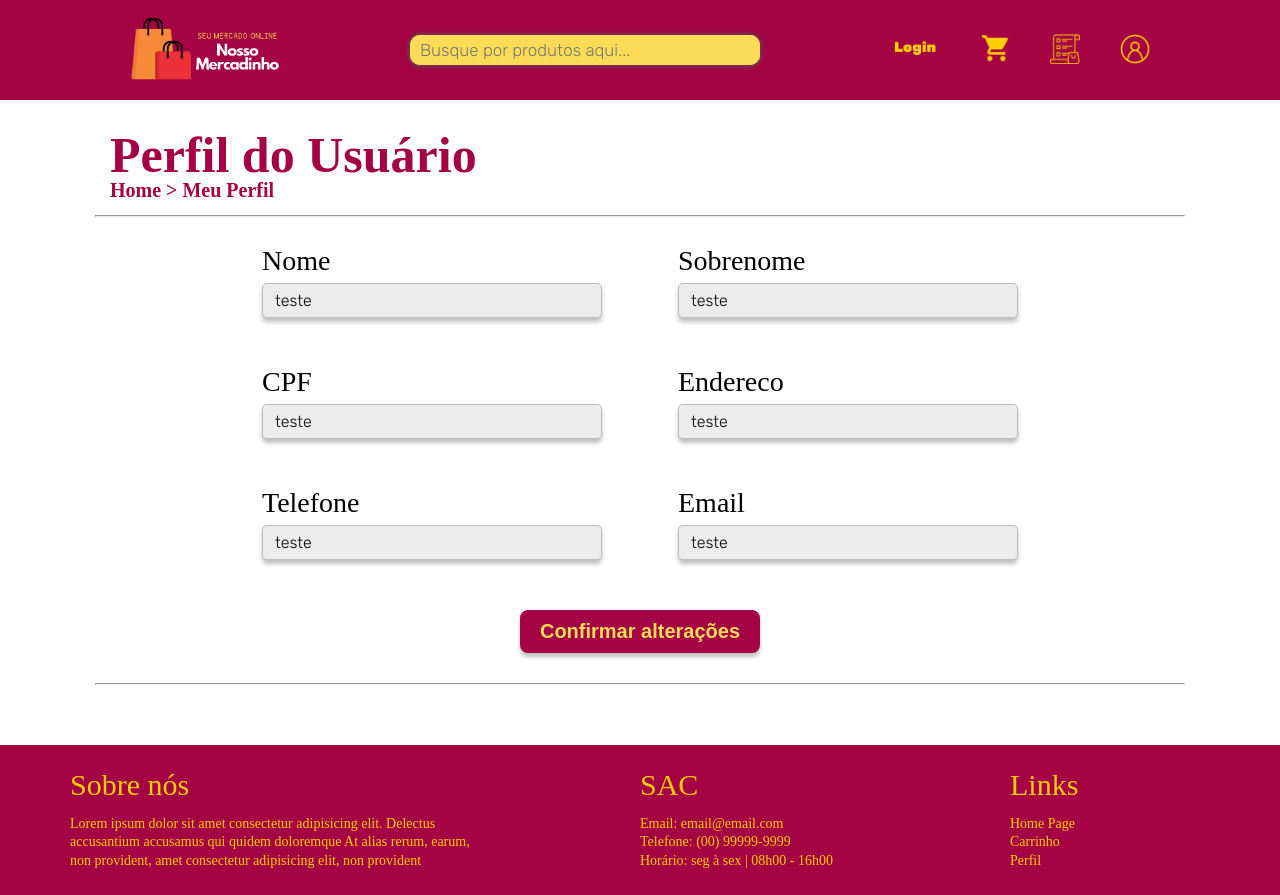
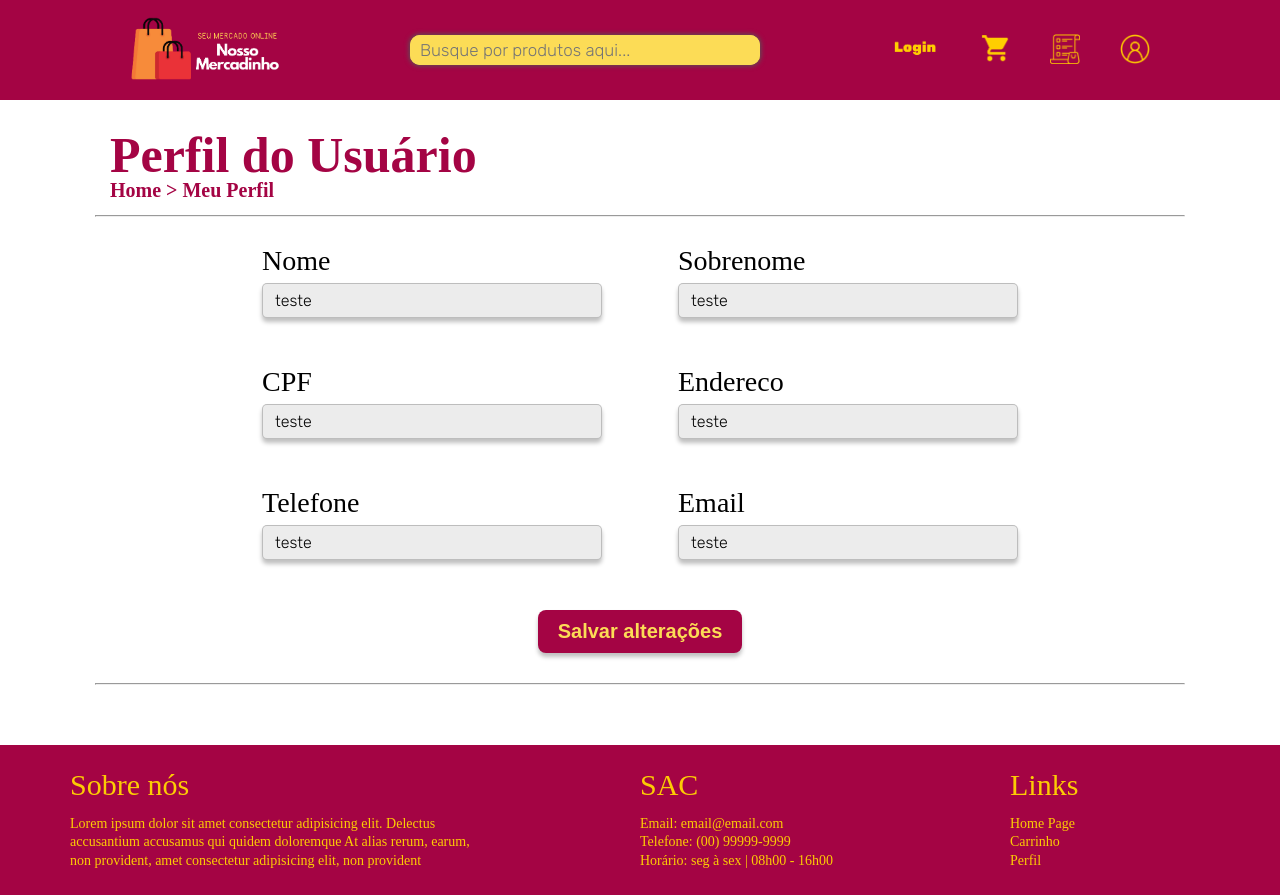
Before and after one commit to MarcusHuzi/Projeto-Web, a Vue app in the folder milestone2/shop/: page /perfil in a window 1280 px wide. Built offline with nearby package versions, Linux system fonts and the light colour scheme.

Commit message:
salvar ao inves de confirmar

```diff
--- a/milestone2/shop/src/views/PerfilView.vue
+++ b/milestone2/shop/src/views/PerfilView.vue
@@ -62,7 +62,7 @@
             </div>
         </div>
         <div class="saveChanges">
-            <button class="saveChanges-btn">Confirmar alterações</button>
+            <button class="saveChanges-btn">Salvar alterações</button>
         </div>
         <div class="line bottom-line">
             <hr/>
```
